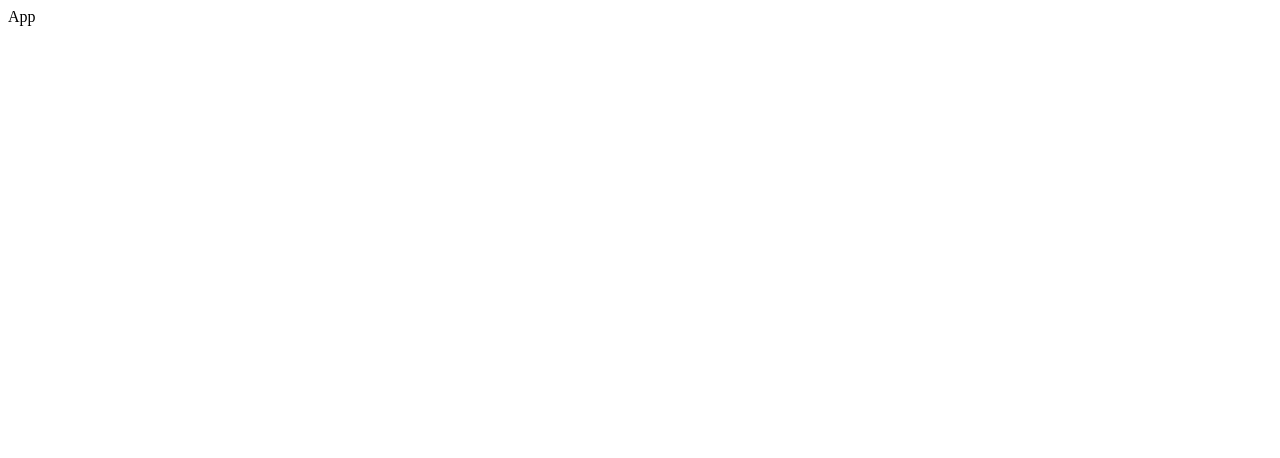
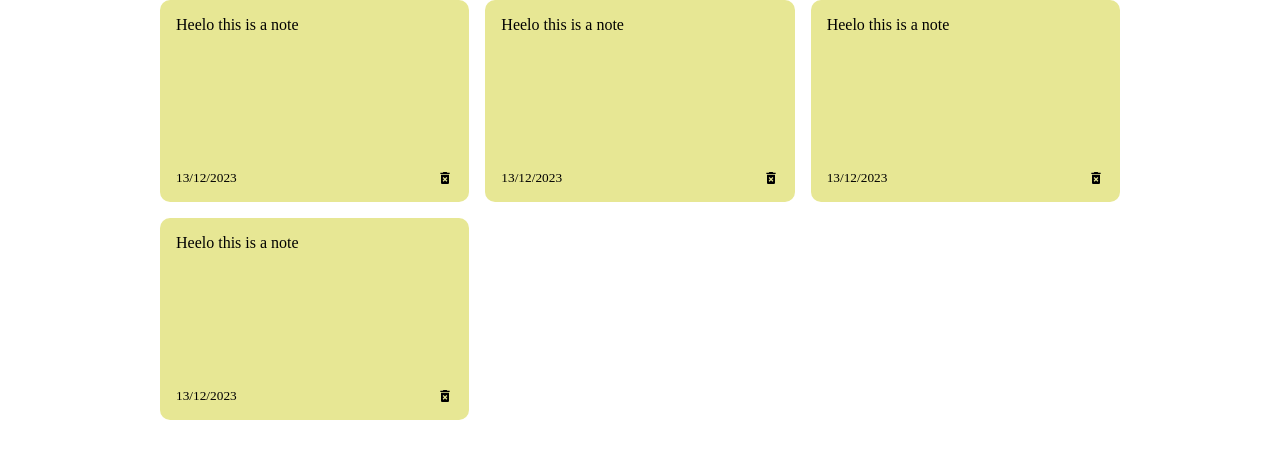
Before and after one commit to Shubhank-S/React-Notes-App, a React (Vite) app: page / in a window 1280 px wide. Shown: the top 458 px of the page. Built offline with nearby package versions, Linux system fonts and the light colour scheme.

Commit message:
Worked on  Note and Notelist components

```diff
--- a/package.json
+++ b/package.json
@@ -11,7 +11,8 @@
   },
   "dependencies": {
     "react": "^18.2.0",
-    "react-dom": "^18.2.0"
+    "react-dom": "^18.2.0",
+    "react-icons": "^4.12.0"
   },
   "devDependencies": {
     "@types/react": "^18.2.43",
--- a/src/App.css
+++ b/src/App.css
@@ -0,0 +1,7 @@
+.container{
+    max-width: 960px;
+    margin-right: auto;
+    margin-left: auto;
+    padding-right: 15px;
+    padding-left: 15px;
+}
--- a/src/App.jsx
+++ b/src/App.jsx
@@ -1,7 +1,14 @@
-import React from "react";
+import { useState } from "react";
+import NoteList from "./components/NoteList/NoteList";
+import "./App.css";
 
 function App() {
-  return <div>App</div>;
+  const [notes, setNotes] = useState([]);
+  return (
+    <div className="container">
+      <NoteList />
+    </div>
+  );
 }
 
 export default App;
--- /dev/null
+++ b/src/components/Note/Note.css
@@ -0,0 +1,15 @@
+.note{
+    background-color: rgb(231, 231, 148);
+    border-radius: 10px;
+    padding: 1rem;
+    min-height: 170px;
+    display: flex;
+    flex-direction: column;
+    justify-content: space-between;
+}
+
+.note_footer{
+   display: flex;
+   align-items: center;
+   justify-content: space-between;
+}
--- /dev/null
+++ b/src/components/Note/Note.jsx
@@ -0,0 +1,16 @@
+import { MdDeleteForever } from "react-icons/md";
+import "./Note.css";
+
+function Note() {
+  return (
+    <div className="note">
+      <span>Heelo this is a note</span>
+      <div className="note_footer">
+        <small>13/12/2023</small>
+        <MdDeleteForever className="note_delete_icon" />
+      </div>
+    </div>
+  );
+}
+
+export default Note;
--- /dev/null
+++ b/src/components/NoteList/NoteList.css
@@ -0,0 +1,5 @@
+.note_container{
+    display: grid;
+    grid-gap: 1rem;
+    grid-template-columns: repeat(auto-fit,minmax(250px,1fr));
+}
--- /dev/null
+++ b/src/components/NoteList/NoteList.jsx
@@ -0,0 +1,15 @@
+import Note from "../Note/Note";
+import "./NoteList.css";
+
+function NoteList() {
+  return (
+    <div className="note_container">
+      <Note />
+      <Note />
+      <Note />
+      <Note />
+    </div>
+  );
+}
+
+export default NoteList;
--- a/src/index.css
+++ b/src/index.css
@@ -0,0 +1,4 @@
+*{
+    margin: 0;
+    padding: 0;
+}
```
Also changed, not shown: 1 other file (tests, documents, lock files or other folders).
